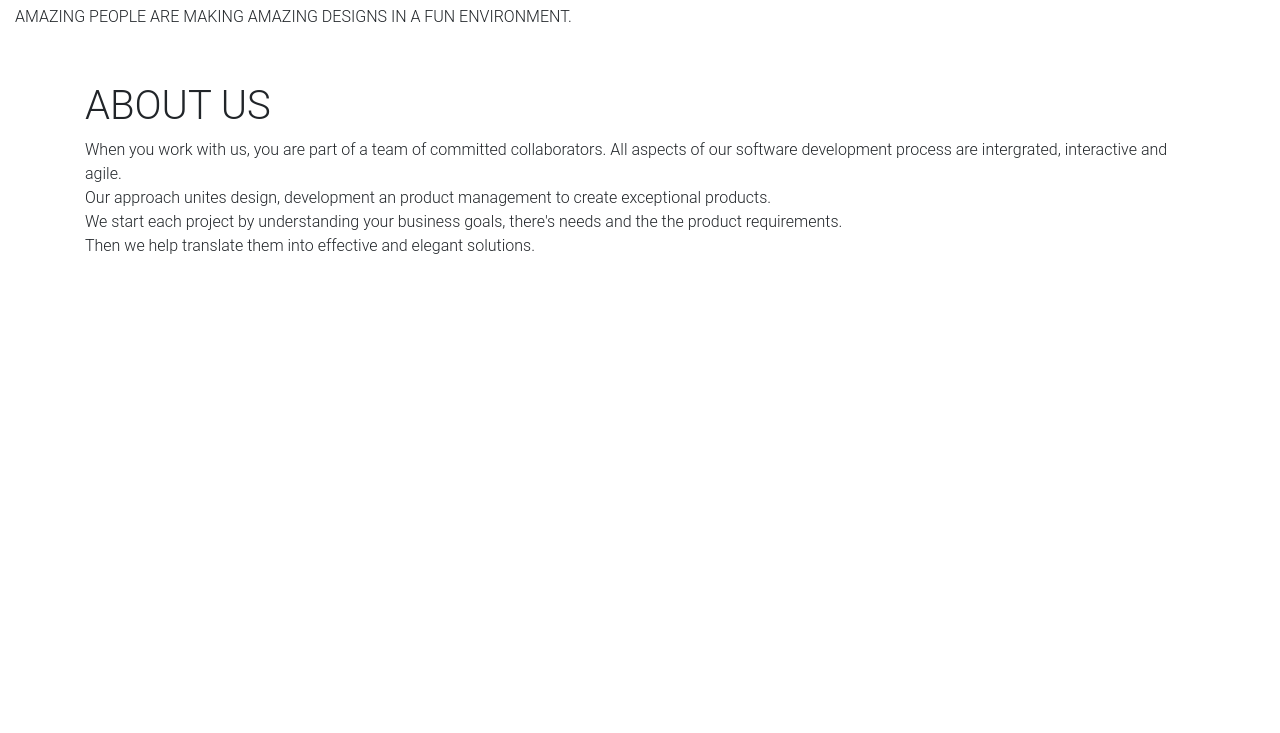
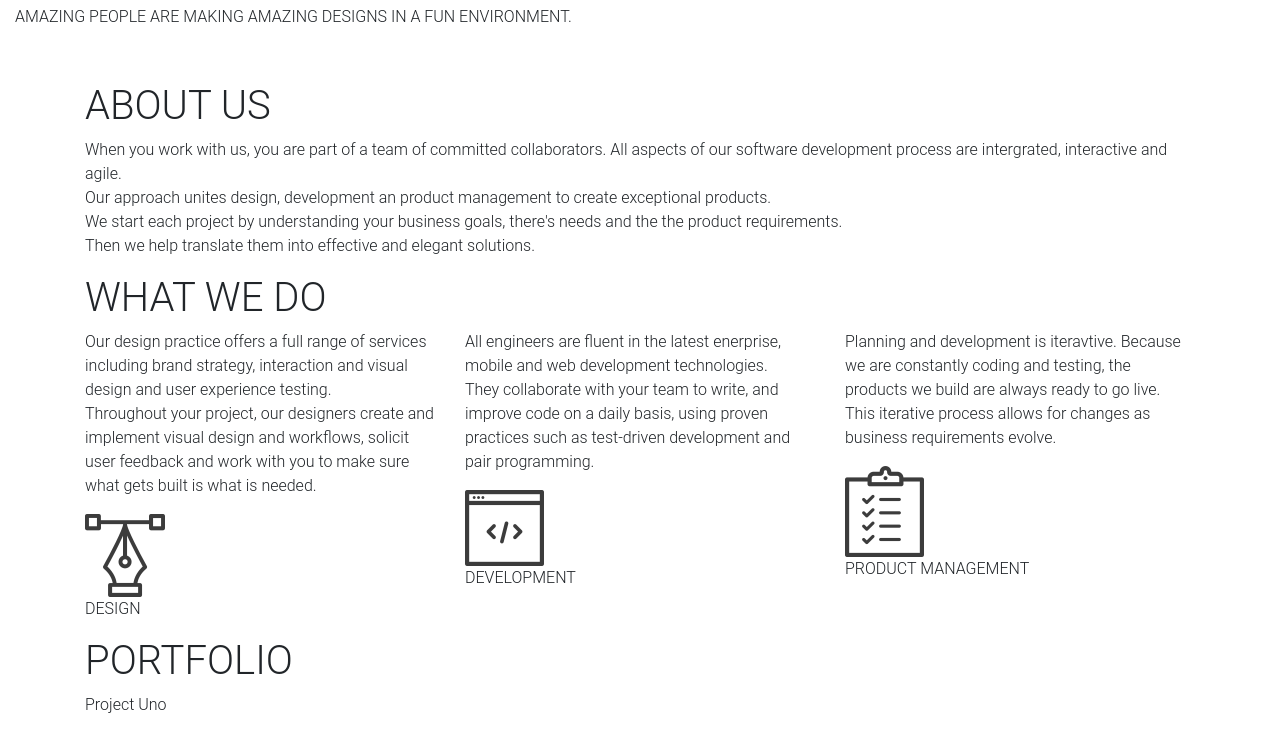
Before and after one commit to BeatriceWambuiMbugua/Desani, a plain HTML site: page index.html in a window 1280 px wide. Shown: the part 147-880 px from the top of the page. Before the commit the page ends 800 px from the top, so only its background shows below. Drawn offline with nearby package versions, Linux system fonts and the light colour scheme.

Commit message:
information

```diff
--- a/index.html
+++ b/index.html
@@ -44,6 +44,67 @@
        </p>
    </div>
 
+   <div class="container" id="sec-6">
+       <div class="row">
+           <div class="col-md-12">
+               <strong><h1>WHAT WE DO</h1></strong>
+           </div>
+           <div class="col">
+               <div class="p1">
+                   <p>
+                    Our design practice offers a full range of services including brand strategy, interaction and visual design and user experience testing.<br>
+                    Throughout your project, our designers create and implement visual design and workflows, solicit user feedback and work with you to make sure what gets built is what is needed.
+                   </p>
+               </div>
+               <div class="image1">
+                   <img src="assets/service icons/design_icon.png">
+                   <p>DESIGN</p>
+               </div>
+           </div>
+           <div class="col">
+               <div class="p2">
+                   <p>
+                    All engineers are fluent in the latest enerprise, mobile and web development technologies.<br>
+                    They collaborate with your team to write, and improve code on a daily basis, using proven practices such as test-driven development and pair programming.
+                   </p>
+               </div>
+               <div class="image2">
+                   <img src="assets/service icons/dev_icon.png">
+                   <p>DEVELOPMENT</p>
+               </div>
+           </div>
+           <div class="col">
+               <div class="p3">
+                   <p>
+                    Planning and development is iteravtive. Because we are constantly coding and testing, the products we build are always ready to go live.<br>
+                    This iterative process allows for changes as business requirements evolve.
+                   </p>
+               </div>
+               <div class="image-3">
+                   <img src="assets/service icons/product_icon.png">
+                   <p>PRODUCT MANAGEMENT</p>
+               </div>
+           </div>
+           <div class="container" id="sec-4">
+               <div class="row">
+                   <div class="col-md-12">
+                       <h1>PORTFOLIO</h1>
+                   </div>
+               </div>
+               <div class="row">
+                   <div class="col-md-3">
+                       <div class="text">
+                           <p>Project Uno</p>
+                       </div>
+                   </div>
+               </div>
+               <div class="col-md">
+
+               </div>
+           </div>
+       </div>
+   </div>
+
 
 <script type="text/javascript" src="https://cdnjs.cloudflare.com/ajax/libs/jquery/3.5.1/jquery.min.js"></script>
 <script type="text/javascript" src="https://cdnjs.cloudflare.com/ajax/libs/popper.js/1.14.4/umd/popper.min.js"></script>
```
